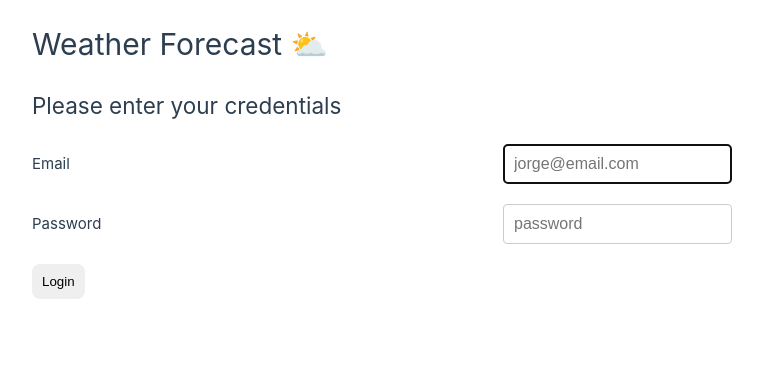
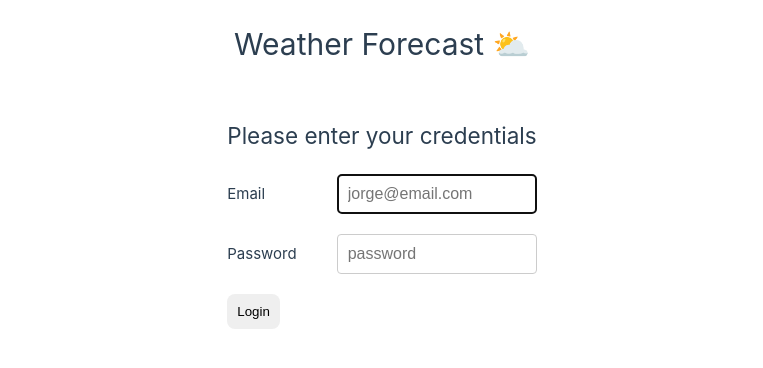
Before and after one commit to MarceloZapatta/weather-front, a Vue app: page /login in a window 1280 px wide. Shown: the top 368 px of the page, without its empty margins (258-1021 px from the left). Built offline with nearby package versions, Linux system fonts and the light colour scheme.

Commit message:
refactor: forms

```diff
--- a/src/components/ButtonDefault.vue
+++ b/src/components/ButtonDefault.vue
@@ -1,5 +1,5 @@
 <script lang="ts" setup>
-defineProps(['loading', 'type'])
+defineProps(['loading', 'type', 'large'])
 </script>
 
 <template>
--- a/src/components/CountrySelect.vue
+++ b/src/components/CountrySelect.vue
@@ -7,7 +7,7 @@ const model = defineModel()
 </script>
 
 <template>
-  <div class="input-text">
+  <div class="input-select">
     <label :for="label">
       {{ label }}
     </label>
@@ -15,25 +15,24 @@ const model = defineModel()
       v-model="model"
       :options="countries"
       placeholder="Select a country"
+      class="select"
     />
   </div>
 </template>
 
 <style scoped>
-.input-text {
+.input-select {
   margin: 20px 0;
   display: flex;
   align-items: center;
   justify-content: space-between;
 }
 
-.input-text label {
+.input-select label {
   padding-right: 10px;
 }
-.input-text select {
-  padding: 10px;
-  font-size: 16px;
-  border: 1px solid #ccc;
-  border-radius: 4px;
+.input-select .select {
+  widows: 100%;
+  width: 200px;
 }
 </style>
--- a/src/components/InputText.vue
+++ b/src/components/InputText.vue
@@ -29,7 +29,9 @@ const model = defineModel()
 .input-text label {
   padding-right: 10px;
 }
+
 .input-text input {
+  width: 200px;
   padding: 10px;
   font-size: 16px;
   border: 1px solid #ccc;
--- a/src/components/LogoComponent.vue
+++ b/src/components/LogoComponent.vue
@@ -1,9 +1,18 @@
 <template>
-  <h1 class="logo">Weather Forecast ⛅</h1>
+  <div class="logo-container">
+    <h1 class="logo">Weather Forecast ⛅</h1>
+  </div>
 </template>
 
 <style scoped>
-.logo {
+.logo-container {
+  display: flex;
+  justify-content: center;
+  align-items: center;
+  margin-bottom: 30px;
+}
+
+.logo-container .logo {
   margin: 20px 0;
 }
 </style>
--- a/src/views/LoginView.vue
+++ b/src/views/LoginView.vue
@@ -61,7 +61,6 @@ const handleLogin = async () => {
 
 <template>
   <LogoComponent />
-  <div class="login">
   <div class="login-container">
     <form @submit.prevent="handleLogin">
       <h2>Please enter your credentials</h2>
@@ -79,24 +78,21 @@ const handleLogin = async () => {
         type="password"
         placeholder="password"
       />
-        <ButtonDefault type="submit" :loading="loading">
+      <ButtonDefault large type="submit" :loading="loading">
         Login
       </ButtonDefault>
     </form>
   </div>
-  </div>
 </template>
 
 <style>
-@media (min-width: 1024px) {
-  .about {
-    min-height: 100vh;
-    display: flex;
-    align-items: center;
-  }
-
 .error {
   color: red;
 }
+
+.login-container {
+  display: flex;
+  justify-content: center;
+  align-content: center;
 }
 </style>
--- a/src/views/WeatherView.vue
+++ b/src/views/WeatherView.vue
@@ -136,13 +136,17 @@ onMounted(() => {
     <div class="error" v-if="error">{{ error }}</div>
     <div v-if="loading">Loading...</div>
     <div v-else-if="addCityForm">
+      <div class="add-city-form-container">
+        <form @submit.prevent="storeCity" class="add-city-form">
           <InputText v-model="city" label="City" />
           <CountrySelect v-model="country" label="Country" />
           <div class="buttons-city-form">
-        <ButtonDefault @click="storeCity">Save</ButtonDefault>
+            <ButtonDefault type="submit">Save</ButtonDefault>
             <ButtonDefault @click="handleBack">
               {{ 'Back' }}
             </ButtonDefault>
+          </div>
+        </form>
       </div>
     </div>
     <div v-else class="saved-cities-container">
@@ -235,4 +239,10 @@ onMounted(() => {
   display: flex;
   gap: 10px;
 }
+
+.add-city-form-container {
+  display: flex;
+  justify-content: center;
+  align-items: center;
+}
 </style>
```
Lines whose indentation alone changed are shown as unchanged.
